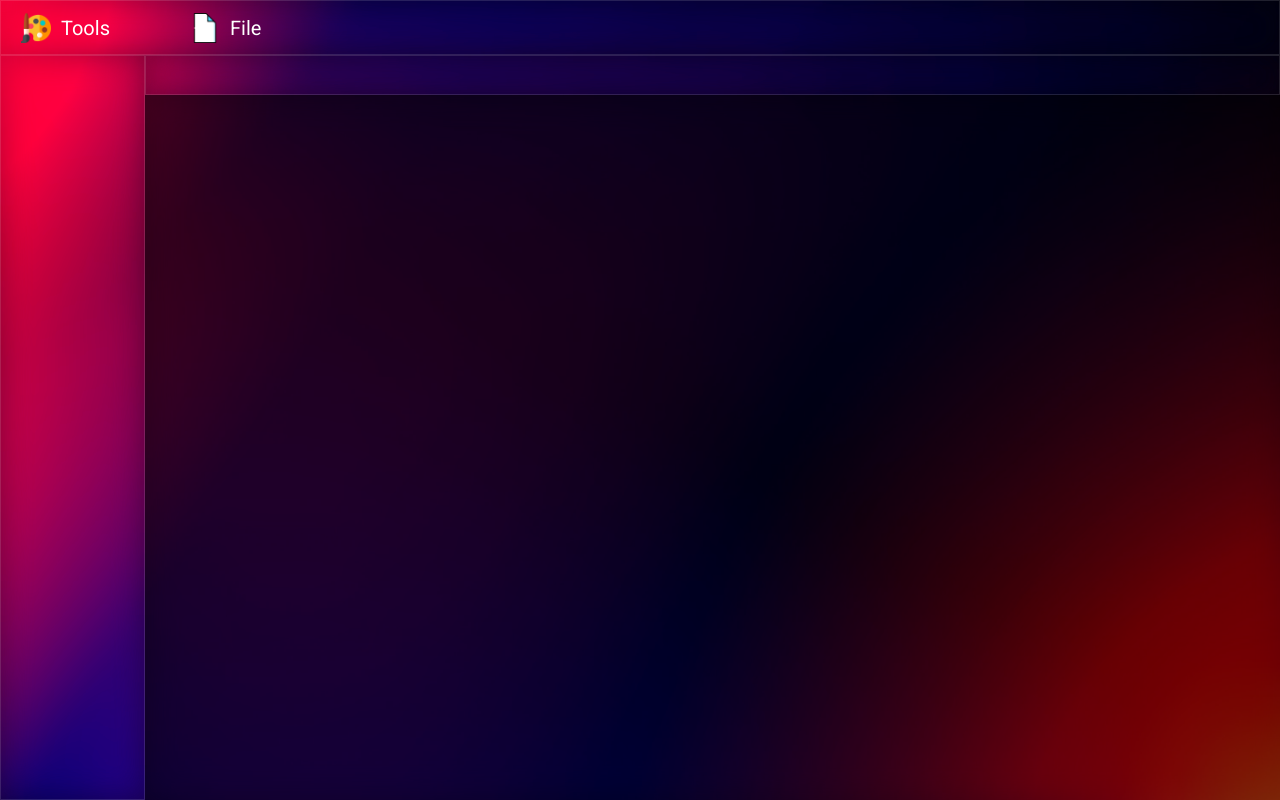
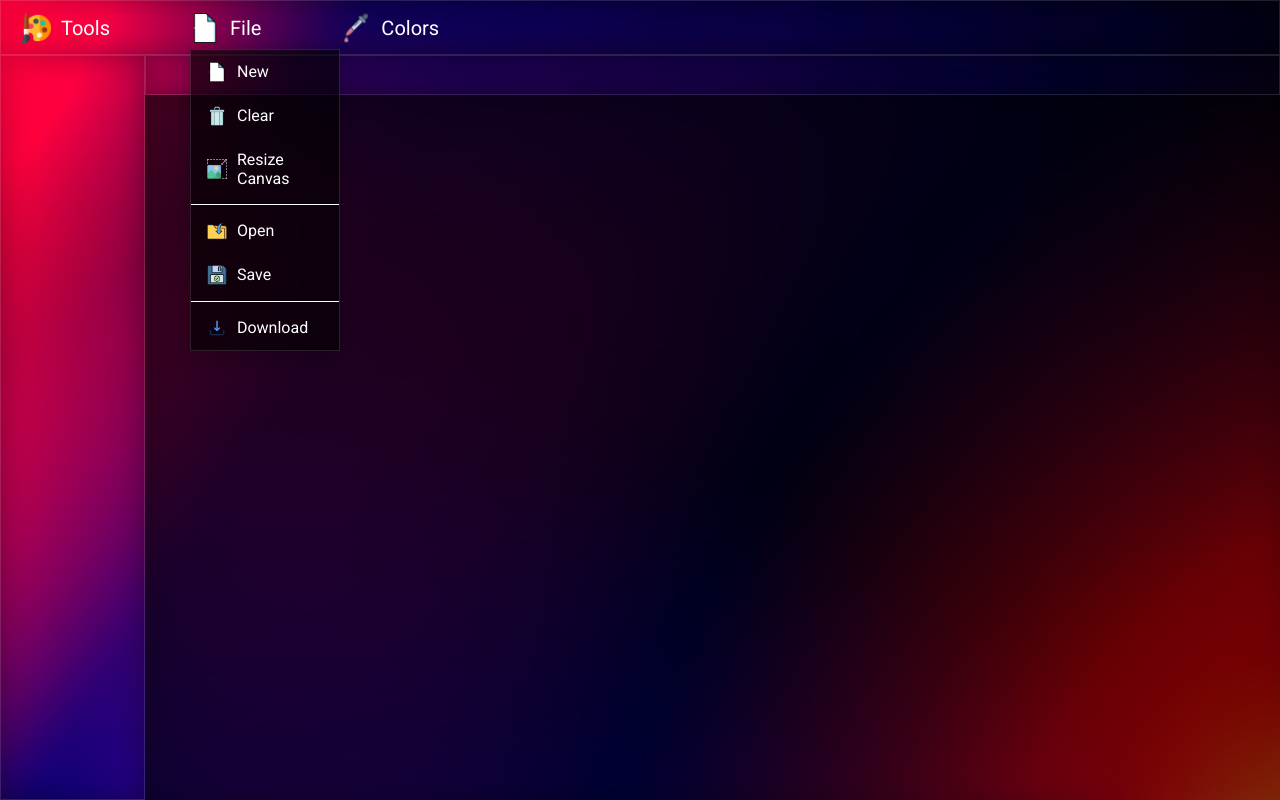
Before and after one commit to RobMurdock515/PixelLab, a plain HTML site: page index.html in a window 1280 px wide. Both pictures are taken after a click on the button "File". Drawn offline with Linux system fonts and the light colour scheme.

Commit message:
Added Colors button and dropdown with dividers

```diff
--- a/css/components.css
+++ b/css/components.css
@@ -2,9 +2,12 @@
 
 /* Dropdown container - hidden by default */
 .dropdown-content {
+    background: rgba(0, 0, 0, 0.60);
+    backdrop-filter: blur(16px) saturate(180%);
+    -webkit-backdrop-filter: blur(16px) saturate(180%);
+    border: 1px solid rgba(255, 255, 255, 0.125);
     display: none;
     position: absolute;
-    background-color: #f9f9f9;
     min-width: 150px;
     box-shadow: 0px 8px 16px 0px rgba(0,0,0,0.2);
     z-index: 2001;
@@ -14,14 +17,31 @@
 
 /* Items inside the dropdown */
 .dropdown-item {
-    color: black;
+    color: white;
     padding: 12px 16px;
     text-decoration: none;
-    display: block;
+    display: flex; /* Use flex to align icon and text */
+    align-items: center;
     cursor: pointer;
+}
+
+/* Style for the icons inside dropdown items */
+.dropdown-icon {
+    height: 20px; /* Adjust the size as needed */
+    margin-right: 10px; /* Space between the icon and the text */
+}
+
+/* Divider */
+.dropdown-divider {
+    height: 1px;
+    background-color: white;
+    margin: 4px 0;
 }
 
 /* Change color of dropdown items on hover */
 .dropdown-item:hover {
-    background-color: #f1f1f1;
+    background: rgba(0, 0, 0, 0.20);
+    backdrop-filter: blur(16px) saturate(180%);
+    -webkit-backdrop-filter: blur(16px) saturate(180%);
+    border: 1px solid rgba(255, 255, 255, 0.125);
 }
--- a/css/ui.css
+++ b/css/ui.css
@@ -18,7 +18,7 @@
     position: relative; /* Make the button container relative */
 }
 
-.file-button {
+.file-button, .colors-button {
     background: none;
     border: none;
     display: flex;
@@ -29,21 +29,21 @@
     margin: 0;
 }
 
-.file-button img, .file-button span {
+.file-button img, .file-button span, .colors-button img, .colors-button span {
     pointer-events: none; /* Ensure the click goes to the button, not the inner elements */
 }
 
-.file-icon {
+.file-icon, .colors-icon {
     height: 30px; /* Adjust the size of the icon as needed */
     margin-right: 10px; /* Space between the icon and the text */
 }
 
-.file-text {
+.file-text, .colors-text {
     color: white;
     font-size: 20px;
     font-family: 'Roboto', sans-serif;
 }
 
-.file-button:hover {
-    opacity: 0.8; /* Optional: Add a hover effect */
+.file-button:hover, .colors-button:hover {
+    opacity: 0.7; /* Optional: Add a hover effect */
 }
--- a/index.html
+++ b/index.html
@@ -11,26 +11,83 @@
     <link href="https://fonts.googleapis.com/css2?family=Roboto:wght@400;700&display=swap" rel="stylesheet">
 </head>
 <body>
+
     <div class="Menubar">
+        <!-- Tools icon -->
         <div class="button-container">
             <img src="img/Icons/tools-icon.png" alt="Tools Icon" class="tools-icon">
             <span class="tools-text">Tools</span>
         </div>
+
+        <!-- File Button -->
         <div class="button-container">
             <button class="file-button">
                 <img src="img/Icons/new-icon.png" alt="File Icon" class="file-icon">
                 <span class="file-text">File</span>
             </button>
+            <!-- File Button - Dropdown -->
             <div class="dropdown-content">
-                <div class="dropdown-item">New</div>
-                <div class="dropdown-item">Clear</div>
-                <div class="dropdown-item">Resize Canvas</div>
-                <div class="dropdown-item">Open</div>
-                <div class="dropdown-item">Save</div>
-                <div class="dropdown-item">Download</div>
+                <div class="dropdown-item">
+                    <img src="img/Icons/new-icon.png" alt="New Icon" class="dropdown-icon">
+                    New
+                </div>
+                <div class="dropdown-item">
+                    <img src="img/Icons/clear-icon.png" alt="Clear Icon" class="dropdown-icon">
+                    Clear
+                </div>
+                <div class="dropdown-item">
+                    <img src="img/Icons/resize-icon.png" alt="Resize Icon" class="dropdown-icon">
+                    Resize Canvas
+                </div>
+                <div class="dropdown-divider"></div>
+                <div class="dropdown-item">
+                    <img src="img/Icons/open-icon.png" alt="Open Icon" class="dropdown-icon">
+                    Open
+                </div>
+                <div class="dropdown-item">
+                    <img src="img/Icons/save-icon.png" alt="Save Icon" class="dropdown-icon">
+                    Save
+                </div>
+                <div class="dropdown-divider"></div>
+                <div class="dropdown-item">
+                    <img src="img/Icons/download-icon.png" alt="Download Icon" class="dropdown-icon">
+                    Download
+                </div>
             </div>
         </div>
 
+        <!-- Colors Button -->
+        <div class="button-container">
+            <button class="colors-button">
+                <img src="img/Icons/colors-icon.png" alt="Colors Icon" class="colors-icon">
+                <span class="colors-text">Colors</span>
+            </button>
+            <!-- Colors Button - Dropdown -->
+            <div class="dropdown-content">
+                <div class="dropdown-item">
+                    <img src="img/Icons/palettes-icon.png" alt="Palette Icon" class="dropdown-icon">
+                    Palette #1
+                </div>
+                <div class="dropdown-item">
+                    <img src="img/Icons/palettes-icon.png" alt="Palette Icon" class="dropdown-icon">
+                    Palette #2
+                </div>
+                <div class="dropdown-item">
+                    <img src="img/Icons/palettes-icon.png" alt="Palette Icon" class="dropdown-icon">
+                    Palette #3
+                </div>
+                <div class="dropdown-divider"></div>
+                <div class="dropdown-item">
+                    <img src="img/Icons/apalletes-icon.png" alt="Extra Palettes Icon" class="dropdown-icon">
+                    Extra Palettes
+                </div>
+                <div class="dropdown-divider"></div>
+                <div class="dropdown-item">
+                    <img src="img/Icons/rgb-icon.png" alt="RGB Color Picker Icon" class="dropdown-icon">
+                    RGB Color Picker
+                </div>
+            </div>
+        </div>
     </div>
     <div class="Toolbar"></div>
     <div class="ToolSettingsbar"></div>
--- a/js/buttons.js
+++ b/js/buttons.js
@@ -1,11 +1,11 @@
-// js/buttons.js
-
 document.addEventListener('DOMContentLoaded', function() {
-    var fileButton = document.querySelector('.file-button');
-    var dropdownContent = document.querySelector('.dropdown-content');
+    var buttons = document.querySelectorAll('.file-button, .colors-button');
     var closeTimeout;
 
-    fileButton.addEventListener('click', function() {
+    buttons.forEach(function(button) {
+        var dropdownContent = button.nextElementSibling;
+
+        button.addEventListener('click', function() {
             if (dropdownContent.style.display === 'block') {
                 dropdownContent.style.display = 'none';
             } else {
@@ -15,7 +15,7 @@ document.addEventListener('DOMContentLoaded', function() {
 
         // Close the dropdown if the user clicks outside of it
         window.onclick = function(event) {
-        if (!event.target.matches('.file-button') && !event.target.closest('.dropdown-content')) {
+            if (!event.target.matches('.file-button, .colors-button') && !event.target.closest('.dropdown-content')) {
                 var dropdowns = document.getElementsByClassName("dropdown-content");
                 for (var i = 0; i < dropdowns.length; i++) {
                     var openDropdown = dropdowns[i];
@@ -28,7 +28,7 @@ document.addEventListener('DOMContentLoaded', function() {
 
         // Set a timeout to close the dropdown if the user hovers outside
         document.addEventListener('mousemove', function(event) {
-        if (!event.target.matches('.file-button') && !event.target.closest('.dropdown-content')) {
+            if (!event.target.matches('.file-button, .colors-button') && !event.target.closest('.dropdown-content')) {
                 clearTimeout(closeTimeout);
                 closeTimeout = setTimeout(function() {
                     dropdownContent.style.display = 'none';
@@ -39,7 +39,7 @@ document.addEventListener('DOMContentLoaded', function() {
         });
 
         // Clear the timeout if the mouse enters the button/dropdown again
-    fileButton.addEventListener('mouseenter', function() {
+        button.addEventListener('mouseenter', function() {
             clearTimeout(closeTimeout);
         });
 
@@ -53,3 +53,4 @@ document.addEventListener('DOMContentLoaded', function() {
             }, 300); // Delay in milliseconds
         });
     });
+});
```
Also changed, not shown: img/Icons/apalletes-icon.png (renamed from img/Icons/apallates-icon.png), img/Icons/clear-icon.png (renamed from img/Icons/trash-icon.png), img/Icons/palettes-icon.png (renamed from img/Icons/palattes-icon.png). Lines whose indentation alone changed are shown as unchanged.
